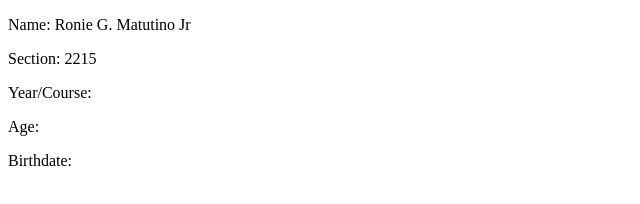
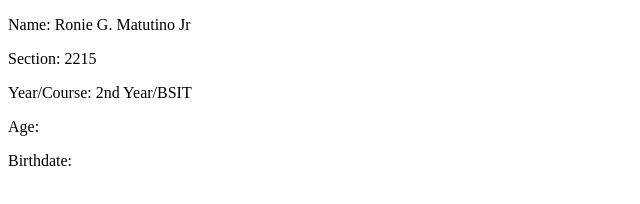
Before and after one commit to Jron2002/Activity1-github, a plain HTML site: page index.html in a window 1280 px wide. Shown: the whole page, without its empty margins (0-640 px from the left). Drawn offline with Linux system fonts and the light colour scheme.

Commit message:
HTML: Added My Year level & Course

```diff
--- a/index.html
+++ b/index.html
@@ -7,7 +7,7 @@
 
 <p>Name: Ronie G. Matutino Jr</p>
 <p>Section: 2215</p>
-<p>Year/Course:</p>
+<p>Year/Course: 2nd Year/BSIT</p>
 <p>Age:</p>
 <p>Birthdate:</p>
 
```
